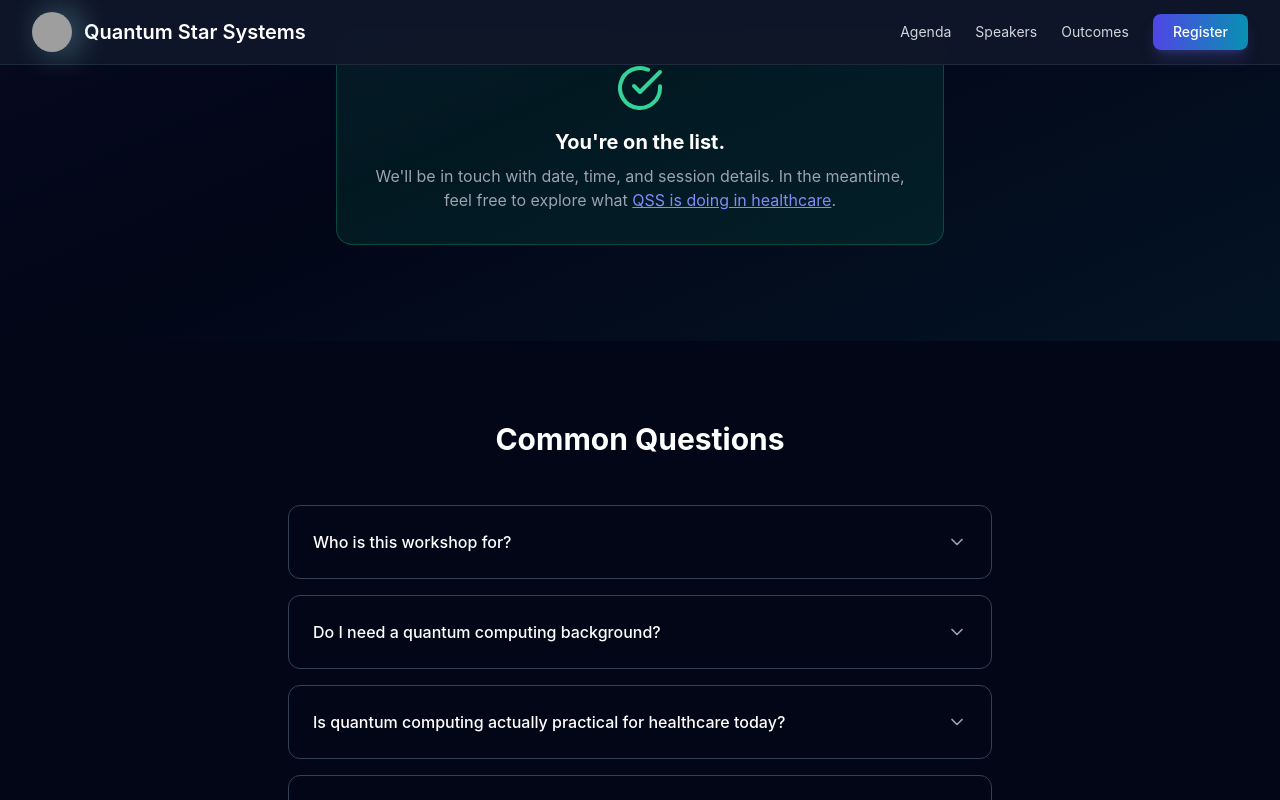
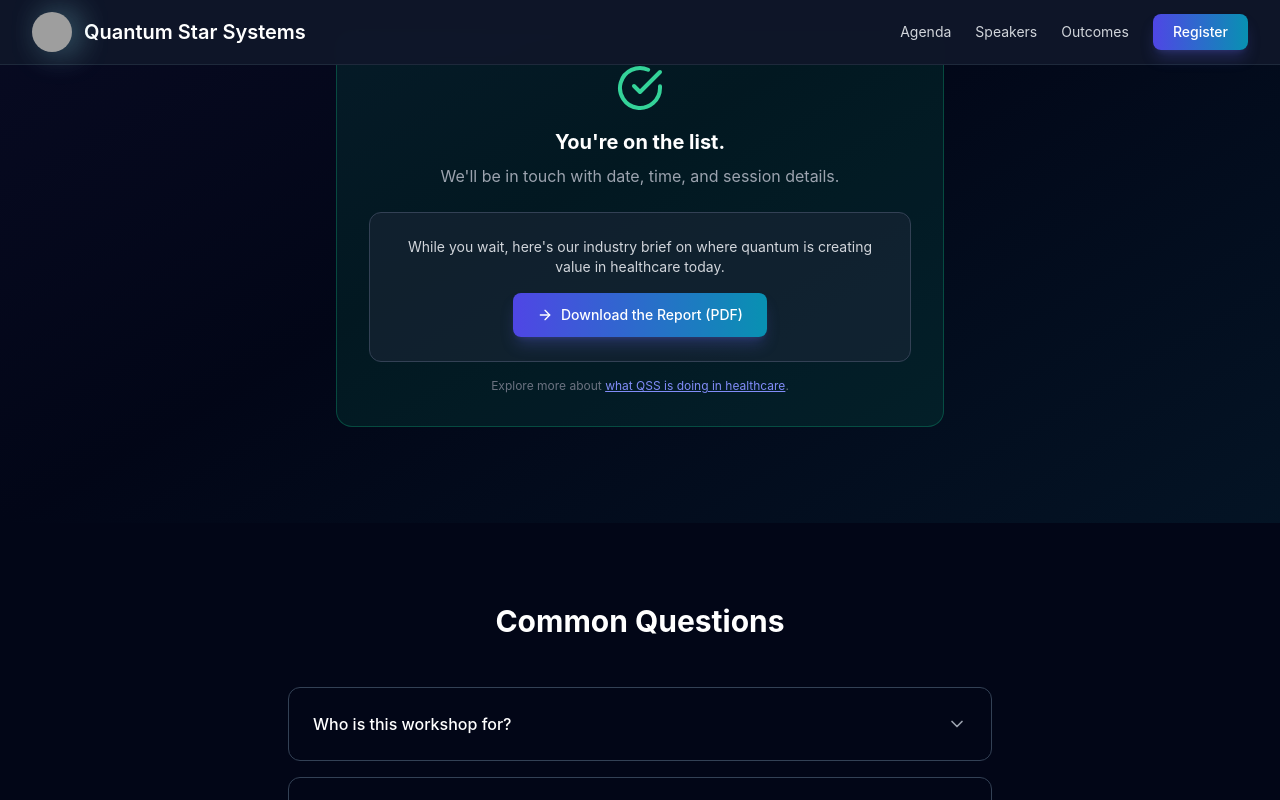
Before and after one commit to jlasman/quantumstarsystems, a React (Vite) app: page /healthcare-workshop in a window 1280 px wide. Both pictures are taken after typing "Sample", "name@example.com", "Sample" into the empty fields and a click on the button "Register Your Interest". Shown: the part 4133-4933 px from the top of the page. Built offline with nearby package versions, Linux system fonts and the light colour scheme; no server answers; grey boxes are pictures that could not be loaded.

Commit message:
feat: add industry report PDF download to registration success state
- Report served as gated download after form submission
- PDF added to public/ as /quantum-healthcare-report.pdf
- Success state now shows download CTA + link to /healthcare page

```diff
--- a/src/pages/HealthcareWorkshop.tsx
+++ b/src/pages/HealthcareWorkshop.tsx
@@ -406,10 +406,26 @@ export default function HealthcareWorkshop() {
             <div className="bg-emerald-500/10 border border-emerald-500/30 rounded-2xl p-8 text-center">
               <CheckCircle className="w-12 h-12 text-emerald-400 mx-auto mb-4" />
               <h3 className="text-xl font-bold text-white mb-2">You're on the list.</h3>
-              <p className="text-gray-400">
-                We'll be in touch with date, time, and session details. In the meantime, feel free to explore what{' '}
+              <p className="text-gray-400 mb-6">
+                We'll be in touch with date, time, and session details.
+              </p>
+              <div className="bg-slate-800/50 border border-slate-700 rounded-xl p-6">
+                <p className="text-gray-300 text-sm mb-4">
+                  While you wait, here's our industry brief on where quantum is creating value in healthcare today.
+                </p>
+                <a
+                  href="/quantum-healthcare-report.pdf"
+                  download
+                  className="inline-flex items-center space-x-2 bg-gradient-to-r from-indigo-600 to-cyan-600 hover:from-indigo-500 hover:to-cyan-500 px-6 py-3 rounded-lg font-medium transition-all text-white text-sm shadow-lg shadow-indigo-500/25"
+                >
+                  <ArrowRight className="w-4 h-4" />
+                  <span>Download the Report (PDF)</span>
+                </a>
+              </div>
+              <p className="text-gray-500 text-xs mt-4">
+                Explore more about{' '}
                 <Link to="/healthcare" className="text-indigo-400 hover:text-indigo-300 underline">
-                  QSS is doing in healthcare
+                  what QSS is doing in healthcare
                 </Link>.
               </p>
             </div>
```
Also changed, not shown: 1 other file (tests, documents, lock files or other folders).
